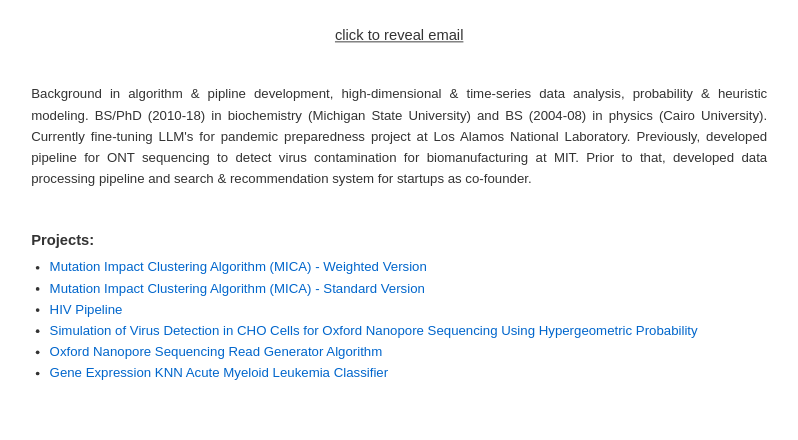
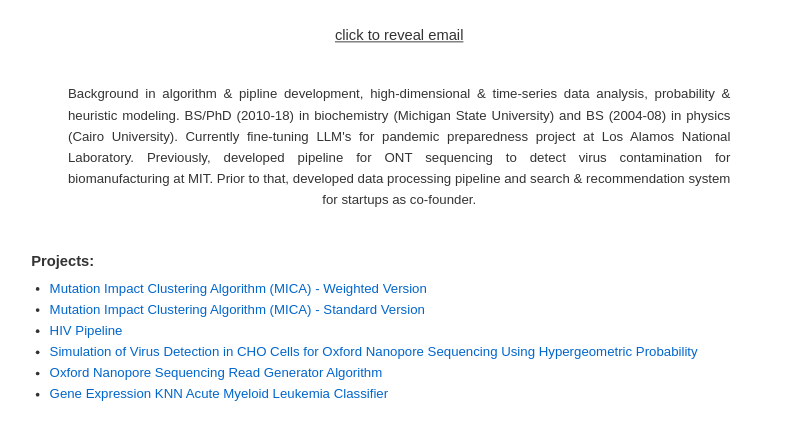
Before and after one commit to raeufroushangar/raeufroushangar.com, a Jekyll site: the page built from index.html, in a window 1280 px wide. Shown: the top 440 px of the page, without its empty margins (208-1006 px from the left). Built offline with Jekyll 4.4.1, drawn with Linux system fonts in a browser that asks for light colours.

Commit message:
Update profile image and homepage

```diff
--- a/index.html
+++ b/index.html
@@ -11,10 +11,9 @@ title: Home
   <div><span id="email-link" style="cursor: pointer; text-decoration: underline;">click to reveal email</span></div>
 </div>
 
-<div style="display: flex; align-items: center;">
-  <div style="font-size: 0.9em; text-align: justify;">
+<div style="display: flex; justify-content: center; align-items: center;">
+  <div style="max-width: 90%; font-size: 0.9em; text-align: justify; text-align-last: center;">
     Background in algorithm & pipline development, high-dimensional & time-series data analysis, probability & heuristic modeling. BS/PhD (2010-18) in biochemistry (Michigan State University) and BS (2004-08) in physics (Cairo University). Currently fine-tuning LLM's for pandemic preparedness project at Los Alamos National Laboratory. Previously, developed pipeline for ONT sequencing to detect virus contamination for biomanufacturing at MIT. Prior to that, developed data processing pipeline and search & recommendation system for startups as co-founder.
-
   </div>
 </div>
 
```
